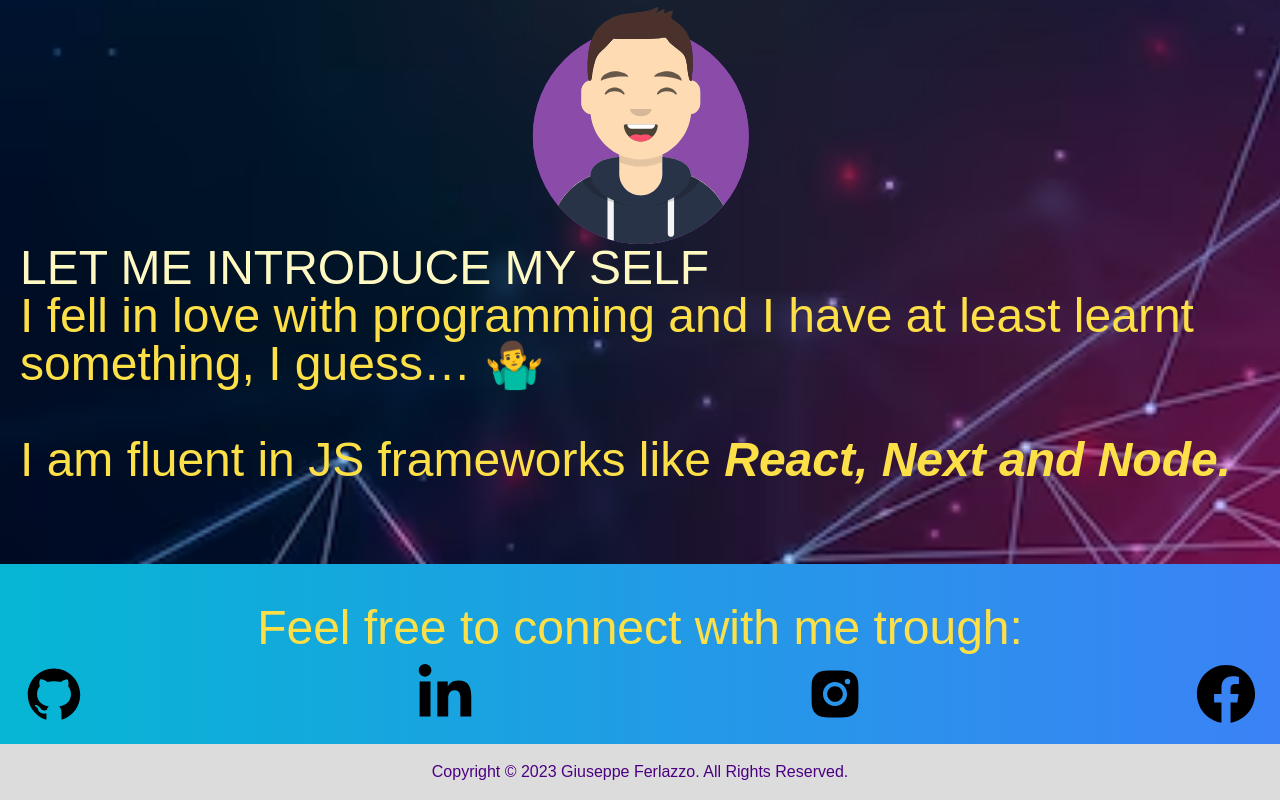
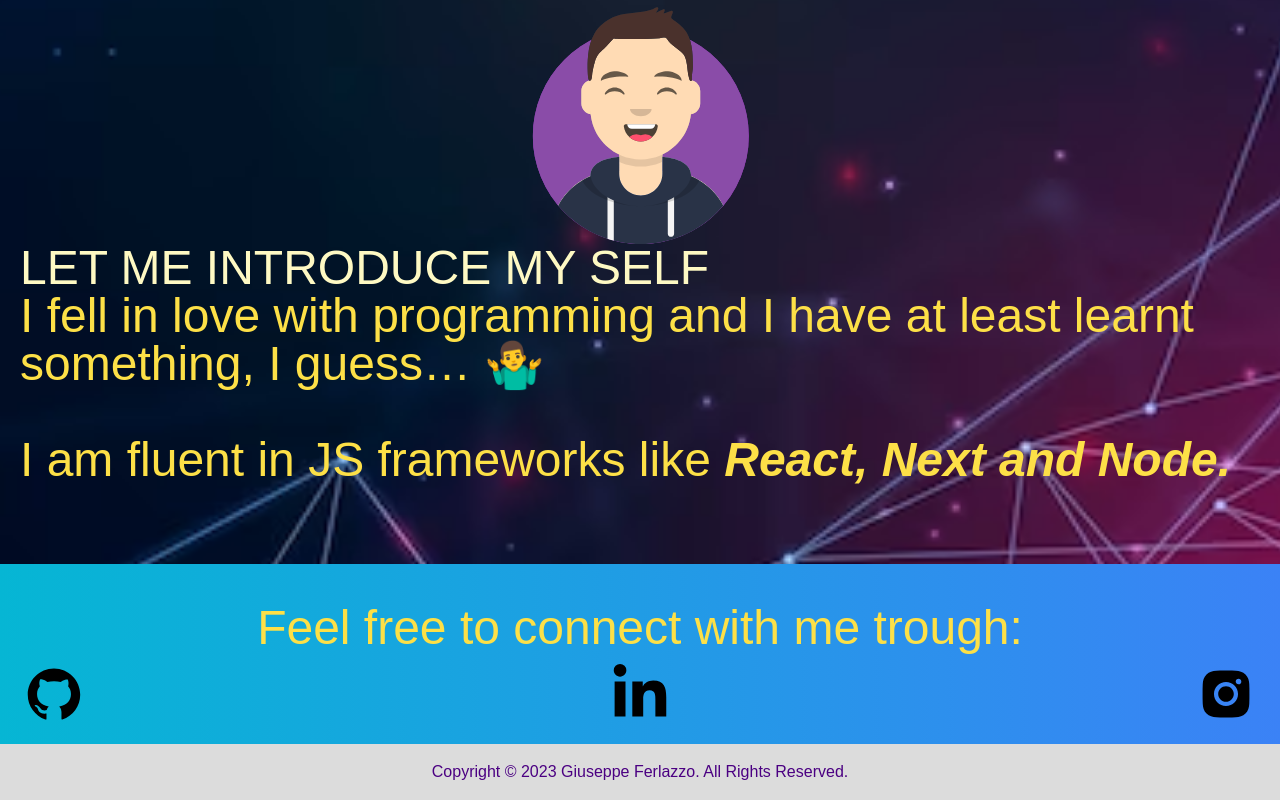
Before and after one commit to peppeferd/my-portfolio, a Next.js app: page / in a window 1280 px wide. Shown: the part 799-1599 px from the top of the page. Built offline with nearby package versions, Linux system fonts and the light colour scheme.

Commit message:
New commit

```diff
--- a/src/app/page.tsx
+++ b/src/app/page.tsx
@@ -35,8 +35,8 @@ export default function Home() {
           <Image
             className="m-10"
             src={homepic1}
-           width={300}
-           height={300}
+            width={300}
+            height={300}
             alt="homepic"
           />
         </div>
@@ -101,14 +101,6 @@ export default function Home() {
           >
             <AiFillInstagram />
           </a>
-          <a
-            href="https://www.facebook.com/peppe.ferlazzo/"
-            target="_blank"
-            rel="noreferrer"
-            className="mt-3"
-          >
-            <FaFacebook />
-          </a>
         </div>
       </div>
     </div>
```
Also changed, not shown: 1 other file (tests, documents, lock files or other folders).
